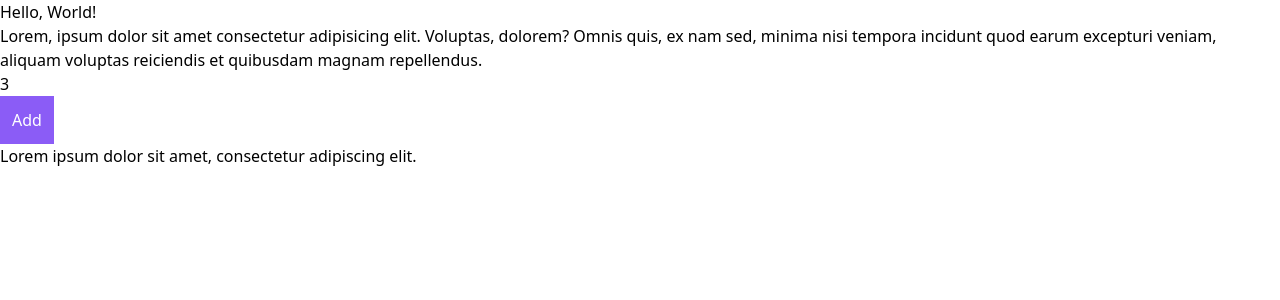
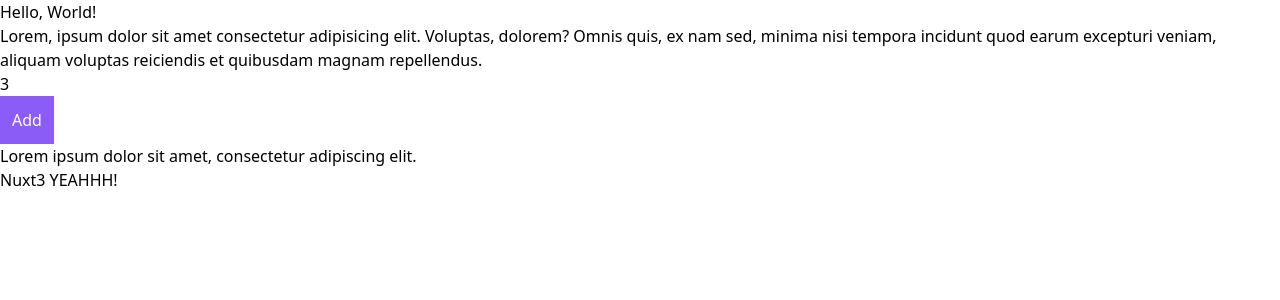
Before and after one commit to mir-mirsodikov/hermes-website-client-nuxt, a Nuxt app: page / in a window 1280 px wide. Shown: the top 300 px of the page. Built offline with nearby package versions, Linux system fonts and the light colour scheme.

Commit message:
Testing CI

```diff
--- a/pages/index.vue
+++ b/pages/index.vue
@@ -12,6 +12,7 @@
     Add
   </button>
   <p>{{ msg }}</p>
+  <p>Nuxt3 YEAHHH!</p>
 </template>
 
 <script setup lang="ts">
```
